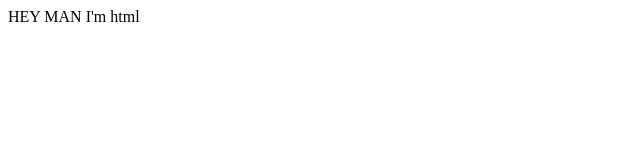
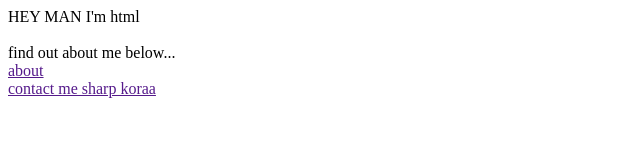
Before and after one commit to asantesylvesterkwame/basic-informational-site, a plain HTML site: page index.html in a window 1280 px wide. Shown: the whole page, without its empty margins (0-640 px from the left). Drawn offline with Linux system fonts and the light colour scheme.

Commit message:
updated the contented by adding a few links

```diff
--- a/index.html
+++ b/index.html
@@ -8,5 +8,13 @@
 </head>
 <body>
     <div>HEY MAN I'm html</div>
+    <br>
+    find out about me below...
+    <div>
+        <a href="">about</a>
+        <br>
+
+        <a href="">contact me sharp koraa</a>
+    </div>
 </body>
 </html>
```
